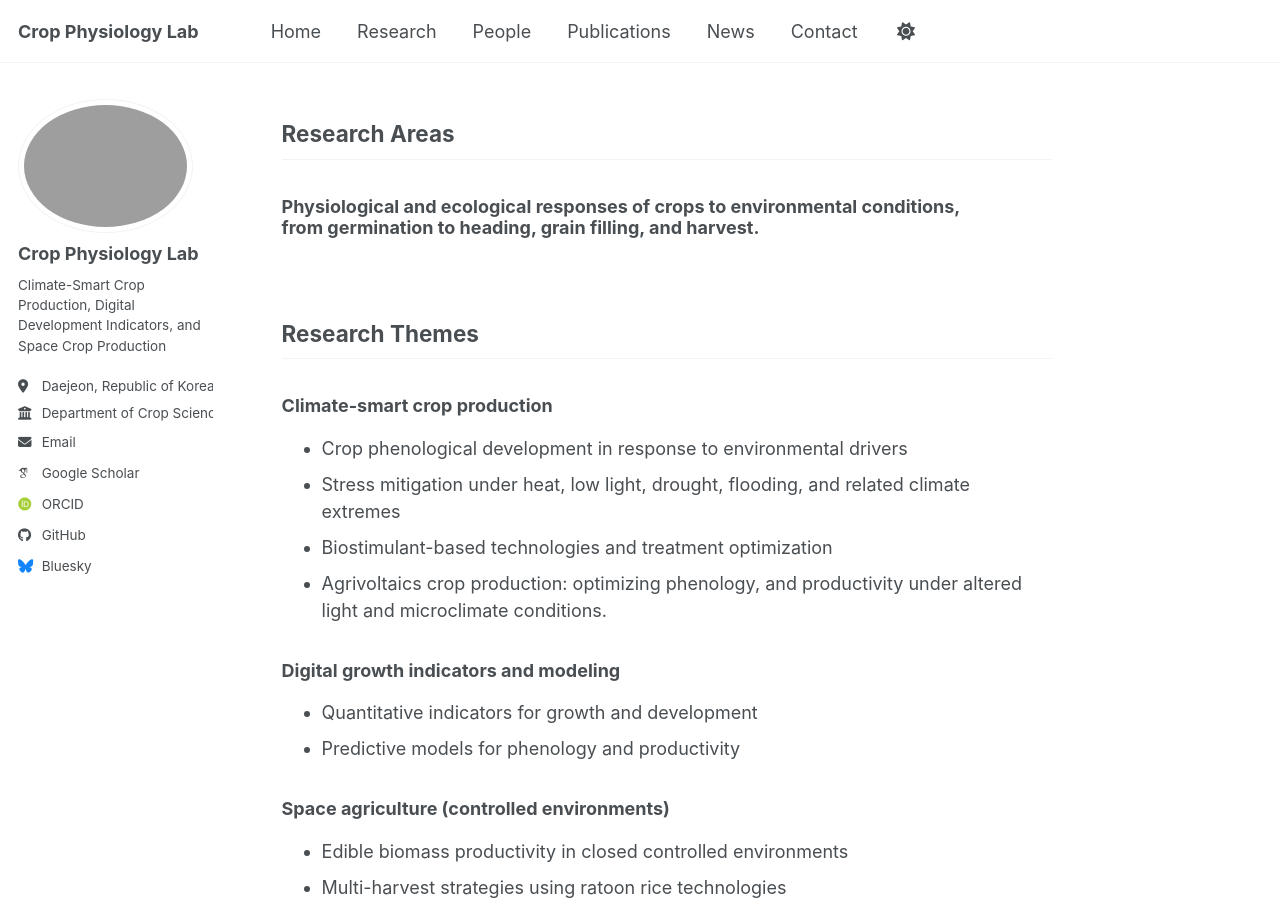
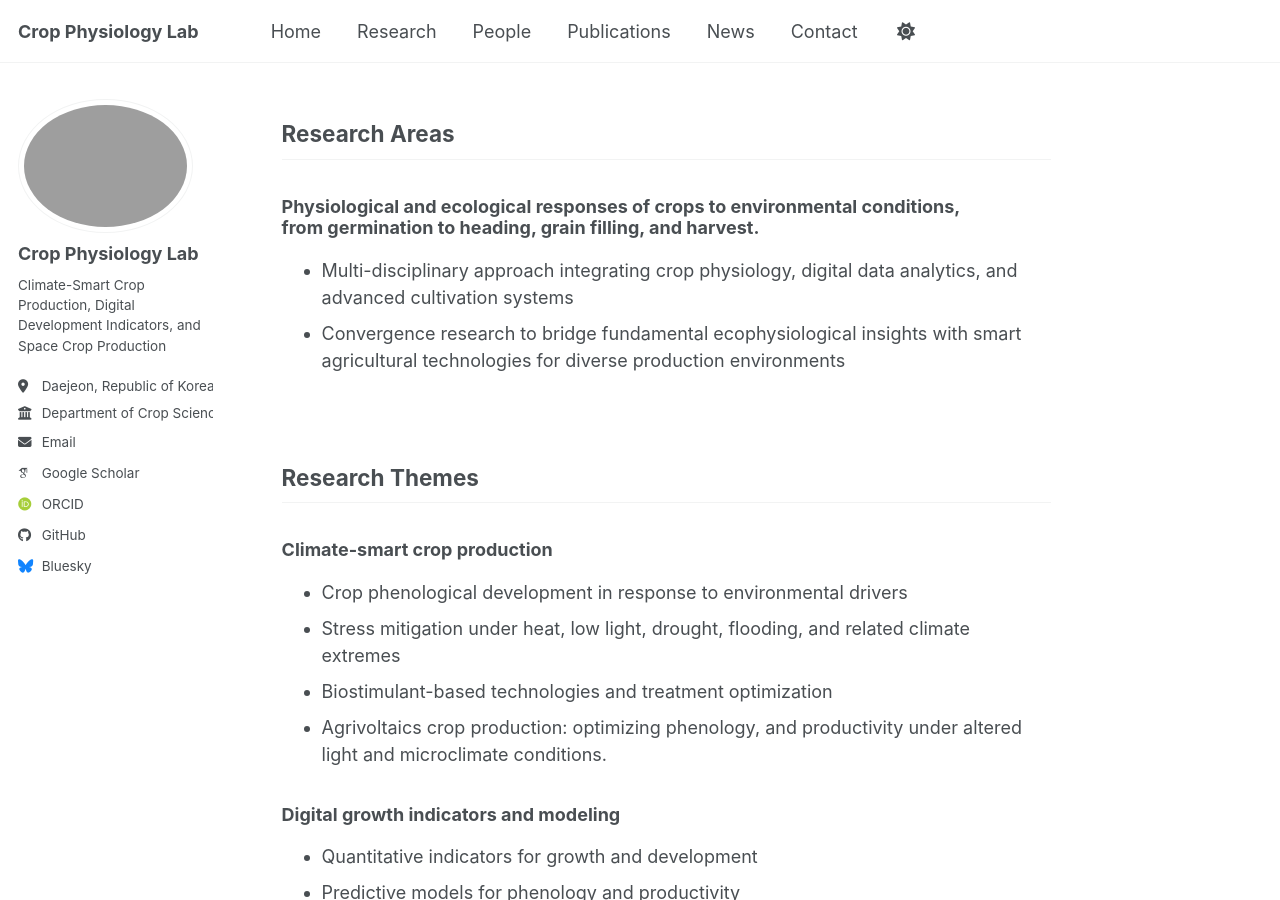
Before and after one commit to HYEONSEOKLEE-Prof/hyeonseoklee-prof.github.io, a Jekyll site: the page built from _pages/research.md, in a window 1280 px wide and 900 px high, scrolled down 813 px. Built offline with Jekyll 4.4.1, drawn with Linux system fonts in a browser that asks for light colours; some web fonts are replaced; a script bundle is joined from its source files by our own code; library files that are not in the unit come from our copies.

Commit message:
Update research.md

```diff
--- a/_pages/research.md
+++ b/_pages/research.md
@@ -5,7 +5,7 @@ author_profile: true
 ---
 
 <div style="margin:24px 0 32px 0; text-align:center;">
-  <img src="/images/Research3.jpg"
+  <img src="/images/research3.jpg"
        alt="Crop Physiology Lab Research Vision"
        style="width:720px; max-width:80%; height:auto; border-radius:15px;">
 </div>
@@ -22,6 +22,8 @@ author_profile: true
 
 ## Research Areas
 ### Physiological and ecological responses of crops to environmental conditions,<br>from germination to heading, grain filling, and harvest.
+- Multi-disciplinary approach integrating crop physiology, digital data analytics, and advanced cultivation systems
+- Convergence research to bridge fundamental ecophysiological insights with smart agricultural technologies for diverse production environments
 
 <br>
 
```
